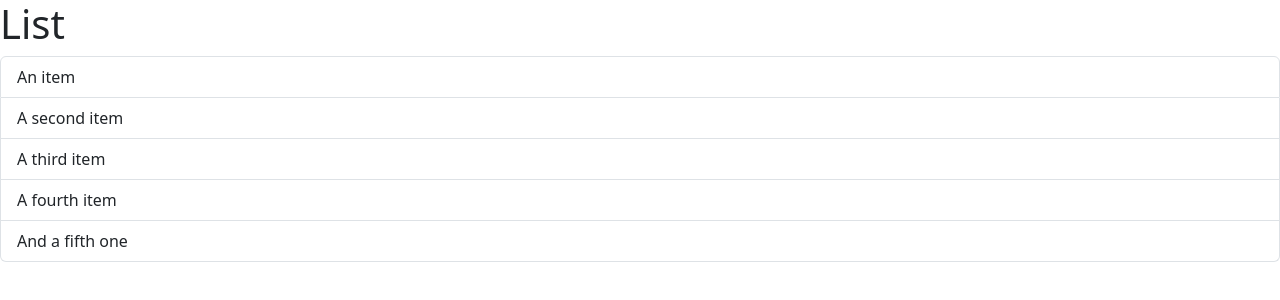
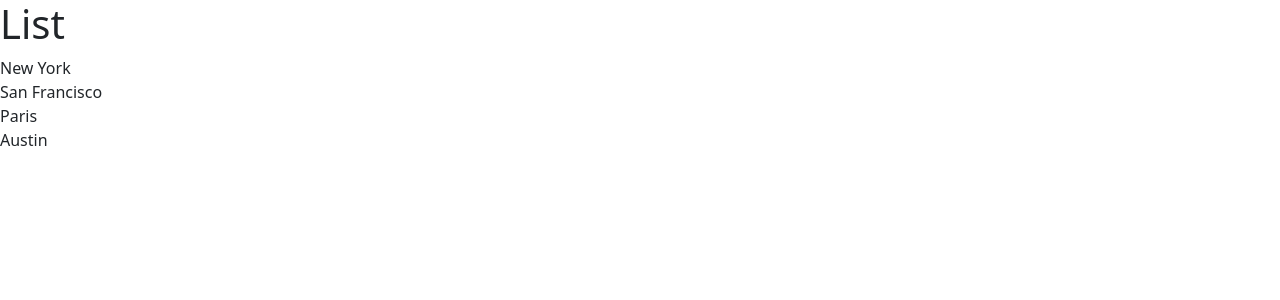
Before and after one commit to noorhshalabi/react-learning, a React (Vite) app: page / in a window 1280 px wide. Shown: the top 300 px of the page. Built offline with nearby package versions, Linux system fonts and the light colour scheme.

Commit message:
List Group: Dynanic Rendering minus css

```diff
--- a/src/components/ListGroup.tsx
+++ b/src/components/ListGroup.tsx
@@ -3,17 +3,17 @@ function ListGroup() {
   //<h1>List</h1> //React.createElement('h1') --> to solve, grab entire expression, inside a div or another elemnt. Or select all code,
     //command palette, wrap with abbreviation <div>. But this adds extra element in dom. Avoid. USE fragment.
 
-    but shorter syntax, instead of important. Just add empty <> --> which defaults to react thinking to use default Fragment as wrapper
+    but shorter syntax, instead of import. Just add empty <> --> which defaults to react thinking to use default Fragment as wrapper
 */
+  const items = ["New York", "San Francisco", "Paris", "Austin"];
+  items.map((item) => <li>{item}</li>);
   return (
     <>
       <h1>List</h1>
       <ul className="list-group">
-        <li className="list-group-item">An item</li>
-        <li className="list-group-item">A second item</li>
-        <li className="list-group-item">A third item</li>
-        <li className="list-group-item">A fourth item</li>
-        <li className="list-group-item">And a fifth one</li>
+        {items.map((item) => (
+          <li key={item}>{item}</li>
+        ))}
       </ul>
     </>
   );
```
